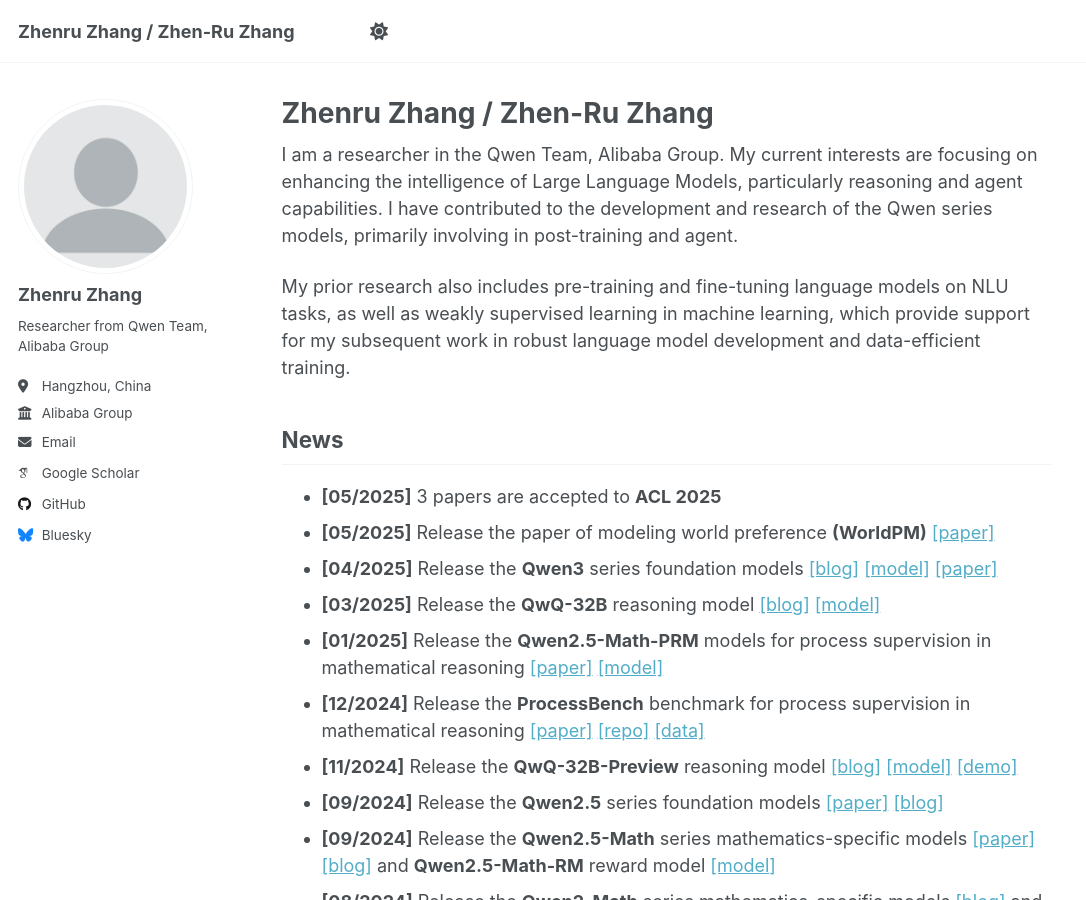
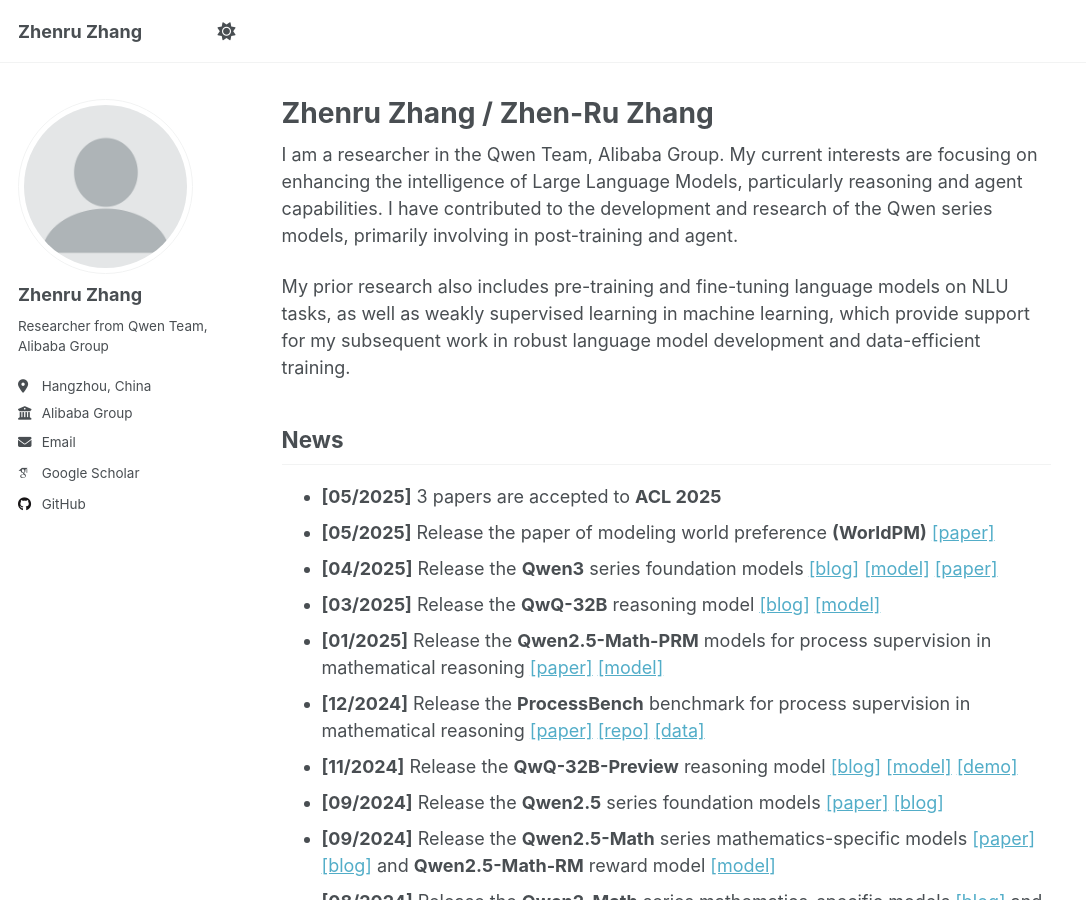
Before and after one commit to zhenruzhang/zhenruzhang.github.io, a Jekyll site: the page built from _pages/about.md, in a window 1280 px wide and 900 px high. Shown: the whole window, without its empty margins (0-1086 px from the left). Built offline with Jekyll 4.4.1, drawn with Linux system fonts in a browser that asks for light colours; some web fonts are replaced; a script that is not in the unit is left out.

Commit message:
Update _config.yml

```diff
--- a/_config.yml
+++ b/_config.yml
@@ -9,7 +9,7 @@
 # Basic Site Settings
 locale                   : "en-US"
 site_theme               : "default"
-title                    : "Zhenru Zhang / Zhen-Ru Zhang"
+title                    : "Zhenru Zhang"
 title_separator          : "-"
 name                     : &name "Zhenru Zhang"
 description              : &description "Researcher from Qwen Team, Alibaba Group"
@@ -52,7 +52,7 @@ author:
 
   # Social media
   artstation       : # Username
-  bluesky          : "bsky.app" # Replace this with you Bluesky username
+  bluesky          : # "bsky.app" # Replace this with you Bluesky username
   facebook         : # Username
   flickr           : # Username
   foursquare       : # Username
```
